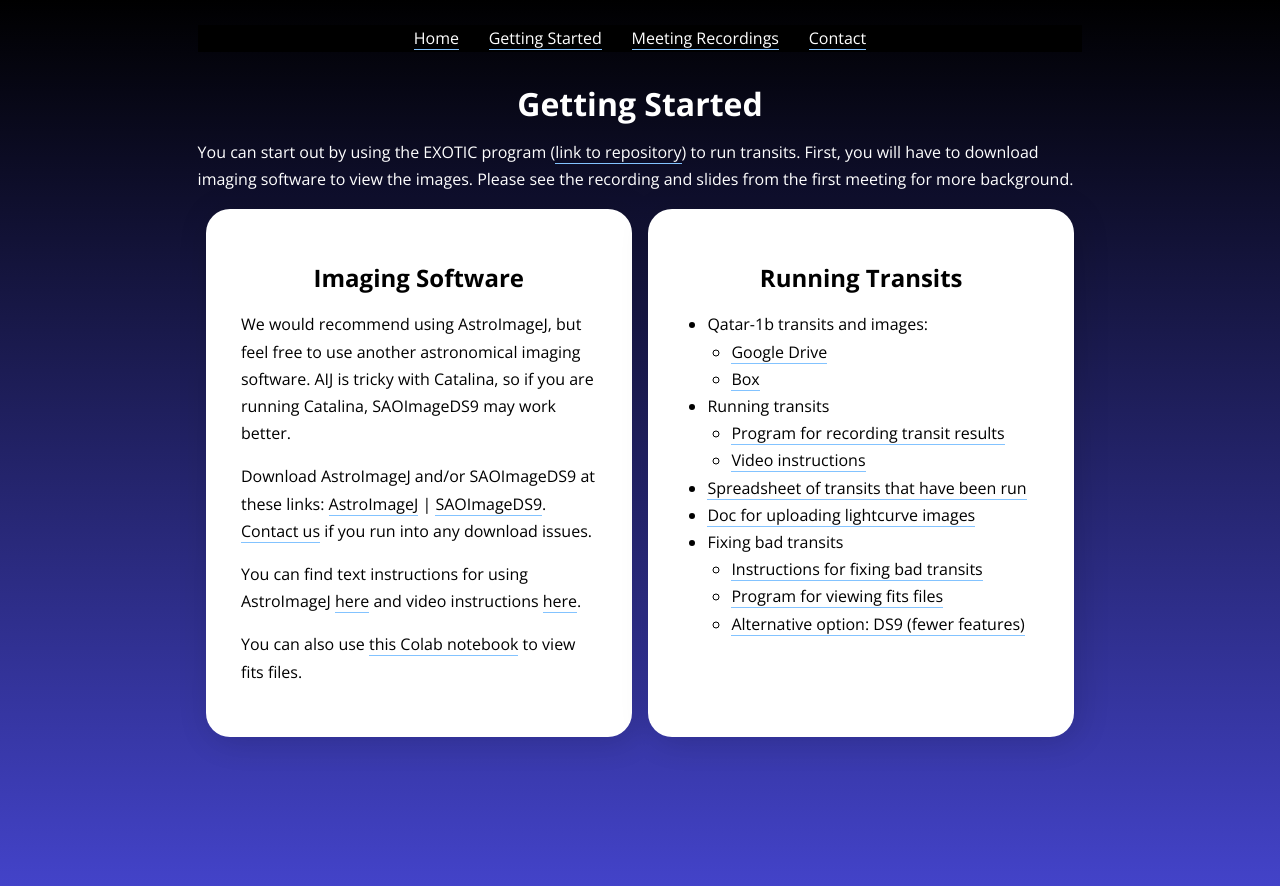
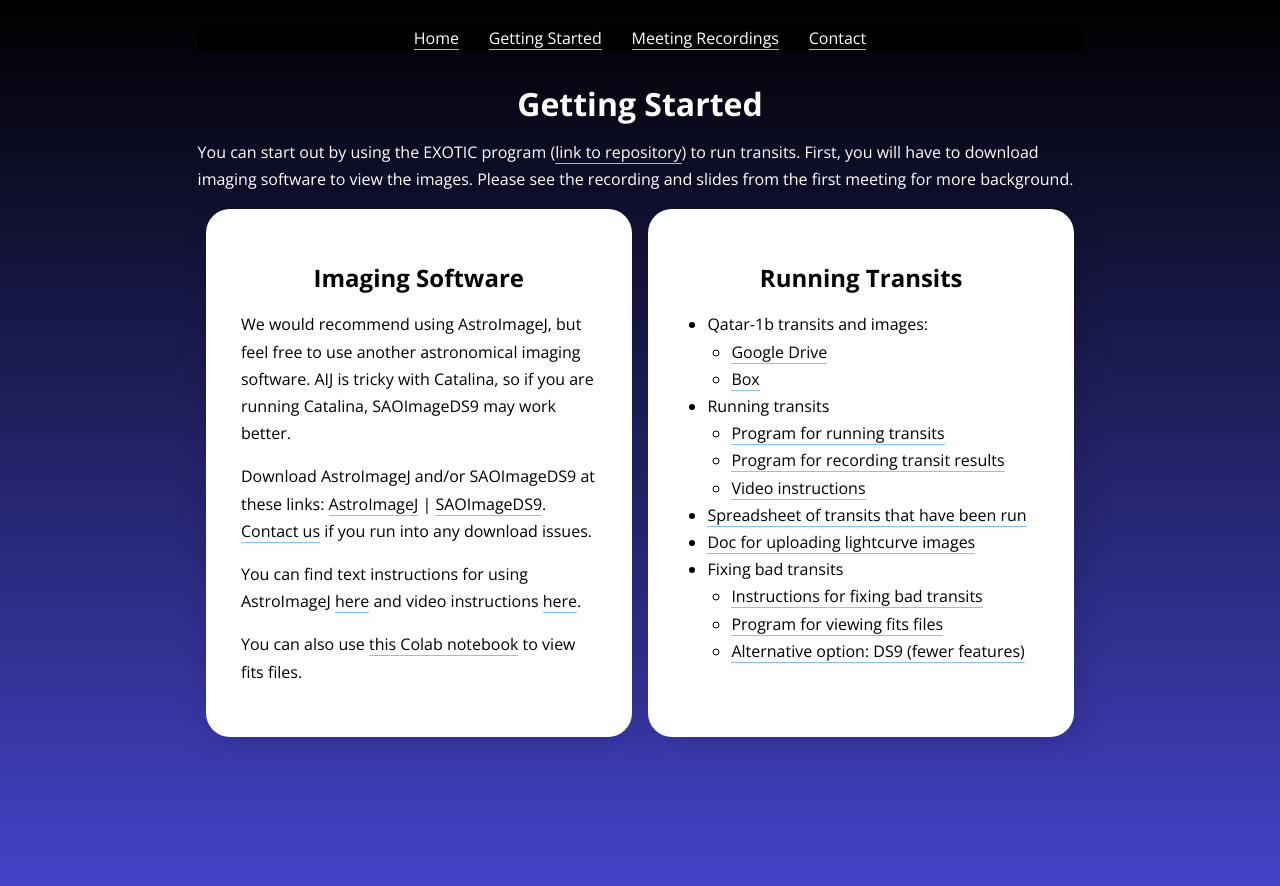
Before and after one commit to paigeyeung/exoplanetresearchworkshop, a Jekyll site: the page built from getting-started.md, in a window 1280 px wide. Shown: the top 886 px of the page. Built offline with Jekyll 4.4.1, drawn with Linux system fonts in a browser that asks for light colours.

Commit message:
Update getting-started.md

```diff
--- a/getting-started.md
+++ b/getting-started.md
@@ -31,6 +31,7 @@ You can also use [this Colab notebook](https://colab.research.google.com/drive/1
     * [Google Drive](https://drive.google.com/drive/folders/1b2eSuP8l-EtUeB9bej82VyYXXl50FP55?usp=sharing){:target="_blank"}
     * [Box](https://stanford.box.com/s/u3ngkm83c99u3c0j6e85xcuh7rwqe446){:target="_blank"}
 * Running transits
+    * [Program for running transits](https://colab.research.google.com/drive/1wrjyfnZJSJNi-1VL5Pr6PWsfysNFw7e-#scrollTo=ccmdu8SO42yx){:target="_blank"}
     * [Program for recording transit results](https://colab.research.google.com/drive/1SBKBfuQ5KXFg_gJLDJXDXSEHR48p04k3){:target="_blank"}
     * [Video instructions](https://youtu.be/crLkc3TIDdY){:target="_blank"}
 * [Spreadsheet of transits that have been run](https://docs.google.com/spreadsheets/d/1oqnEk49SpIN2oui4Q4ZrY14h0MEhSxesMuuB3GuycD8/edit?usp=sharing){:target="_blank"}
```
